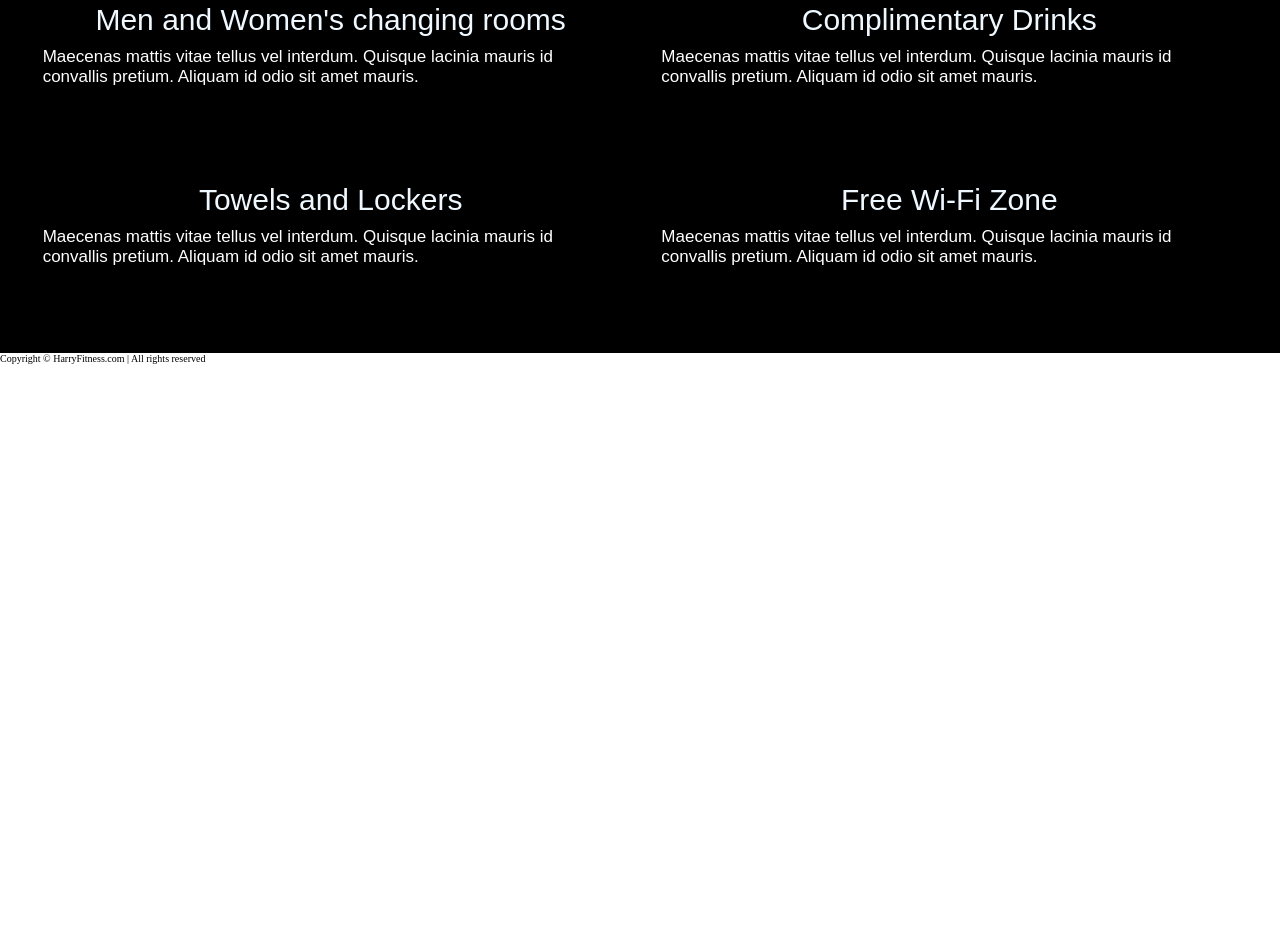
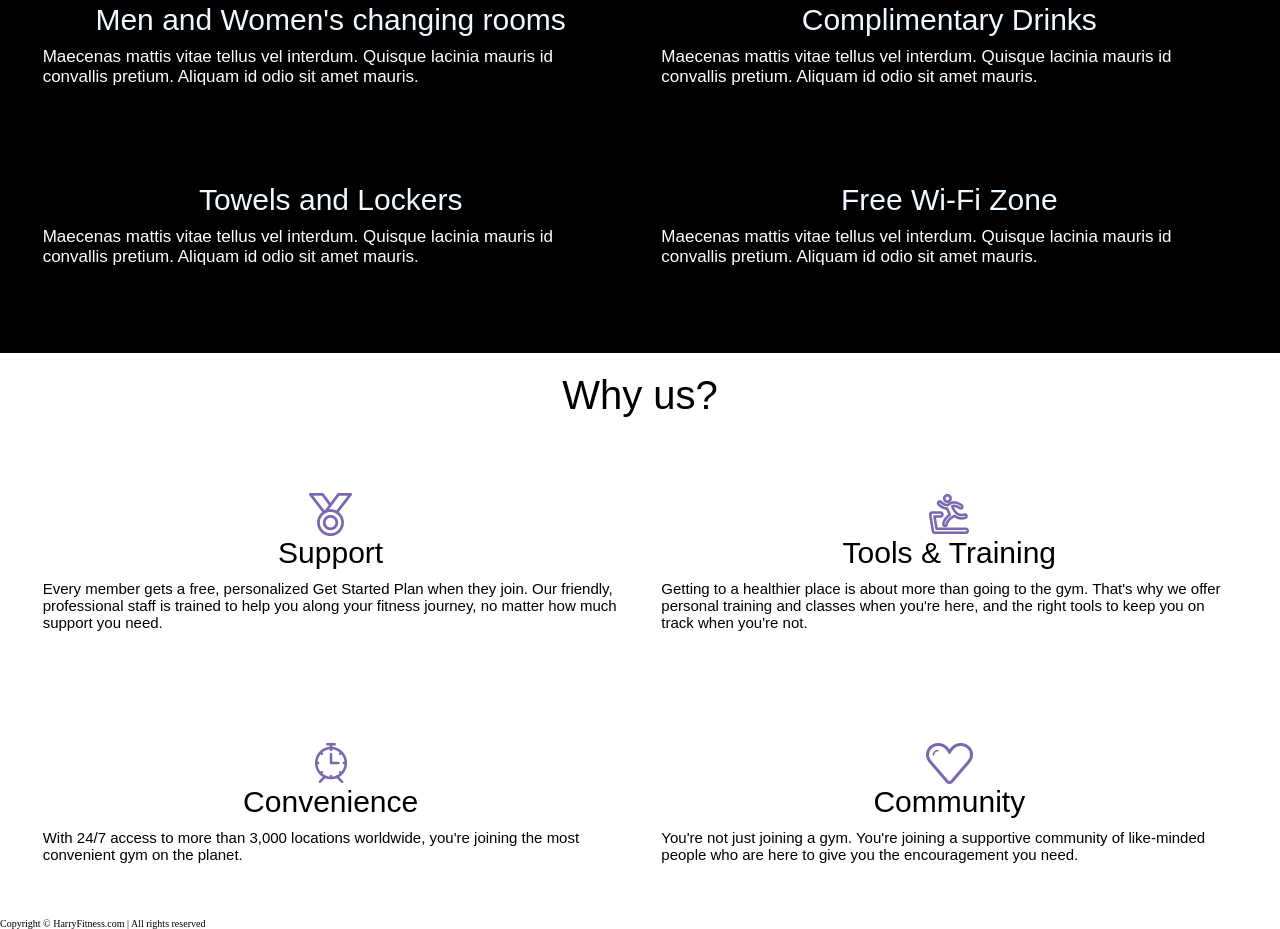
Before and after one commit to JrHitanshuPande/HitanshuGYM--Gym-Landing-page, a plain HTML site: page index.html in a window 1280 px wide. Shown: the part 2093-3022 px from the top of the page. Before the commit the page ends 2457 px from the top, so only its background shows below. Drawn offline with Linux system fonts and the light colour scheme.

Commit message:
Why us Added

```diff
--- a/index.html
+++ b/index.html
@@ -107,6 +107,40 @@
                 <p>Maecenas mattis vitae tellus vel interdum. Quisque lacinia mauris id convallis pretium. Aliquam id odio sit amet mauris.</p>
             </div>
         </section>
+        <section class="w-grid">
+            <h2>Why us?</h2>
+        <div class="wm-grid">
+        <div class="grid-w">
+            <div class="grid-wi">
+                <img class="icon" src="/image/icon-support.png" alt="#">
+                <h2>Support</h2>
+            </div>
+            <p>Every member gets a free, personalized Get Started Plan when they join. Our friendly, professional staff is trained to help you along your fitness journey, no matter how much support you need.</p>
+        </div>
+        <div class="grid-w">
+            <div class="grid-wi">
+                <img class="icon" src="/image/icon-tools-training.png" alt="#">
+                <h2>Tools & Training</h2>
+            </div>
+            <p>Getting to a healthier place is about more than going to the gym. That's why we offer personal training and classes when you're here, and the right tools to keep you on track when you're not.</p>
+        </div>
+        <div class="grid-w">
+            <div class="grid-wi">
+                <img class="icon" src="/image/icon-convenience.png" alt="#">
+                <h2>Convenience</h2>
+            </div>
+            <p>With 24/7 access to more than 3,000 locations worldwide, you're joining the most convenient gym on the planet.</p>
+        </div>
+        <div class="grid-w">
+            <div class="grid-wi">
+                <img class="icon" src="/image/icon-community.png" alt="#">
+                <h2>Community</h2>
+            </div>
+            <p>You're not just joining a gym. You're joining a supportive community of like-minded people who are here to give you the encouragement you need.
+            </p>
+        </div>
+        </div>
+        </section>
     <footer>
         Copyright &copy; HarryFitness.com | All rights reserved
     </footer>
--- a/style.css
+++ b/style.css
@@ -182,8 +182,62 @@ margin: 1rem 0rem 1rem 0rem ;
 }
 
 /* Section why us  */
+.w-grid
+{
+    margin-top: 2rem;
+}
+.w-grid h2{
+    font-family: Arial, Helvetica, sans-serif;
+    font-size: 4rem;
+    text-align: center;
+    font-weight: 500;
+}
+.wm-grid
+{
+width: 100%;
+height: 60vh;
+display: flex;
+flex-direction: row;
+flex-wrap: wrap;
+justify-content: space-evenly;
+margin-top: 2rem;
+/* border: 2px solid red; */
+/* background-color: black; */
+}
 
+.grid-w
+{
+    /* border: 2px solid red; */
+    width: 45%;
+    height: auto;
+    /* margin: 2rem 0rem 2rem 0rem; */
+    display: flex;
+    flex-direction: column;
+    justify-content: center;
+    align-items: center;
+}
 
+.grid-wi
+{
+    display: flex;
+    flex-direction: column;
+    align-items: center;
+}
+
+.grid-wi img {
+    /* width: 40%;
+    height: 60%; */
+}
+.grid-wi h2{
+    font-size: 3rem;
+    font-family: Arial, Helvetica, sans-serif;
+}
+.grid-w p
+{
+    margin-top: 1rem;
+    font-size: 1.5rem;
+    font-family: Arial, Helvetica, sans-serif;
+}
 @media only screen and (max-width: 1000px) {
 
     html{
```
Also changed, not shown: image/icon-community.png (added), image/icon-convenience.png (added), image/icon-support.png (added), image/icon-tools-training.png (added).
